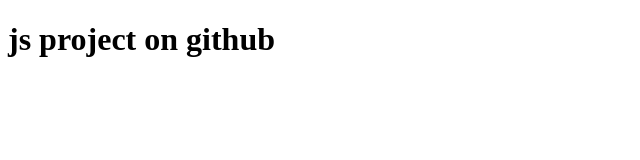
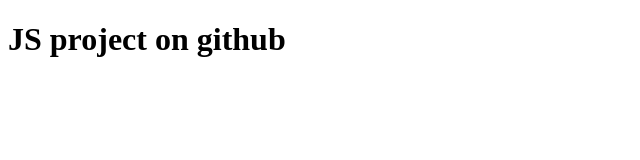
Before and after one commit to Artisharma123/JS-practice, a plain HTML site: page index.html in a window 1280 px wide. Shown: the whole page, without its empty margins (0-640 px from the left). Drawn offline with Linux system fonts and the light colour scheme.

Commit message:
added ls file

```diff
--- a/index.html
+++ b/index.html
@@ -7,6 +7,6 @@
     <title>JavaScript Tutorial</title>
 </head>
 <body>
-    <h1>js project on github</h1>
+    <h1>JS project on github</h1>
 </body>
 </html>
```
Also changed, not shown: index.js (added).
